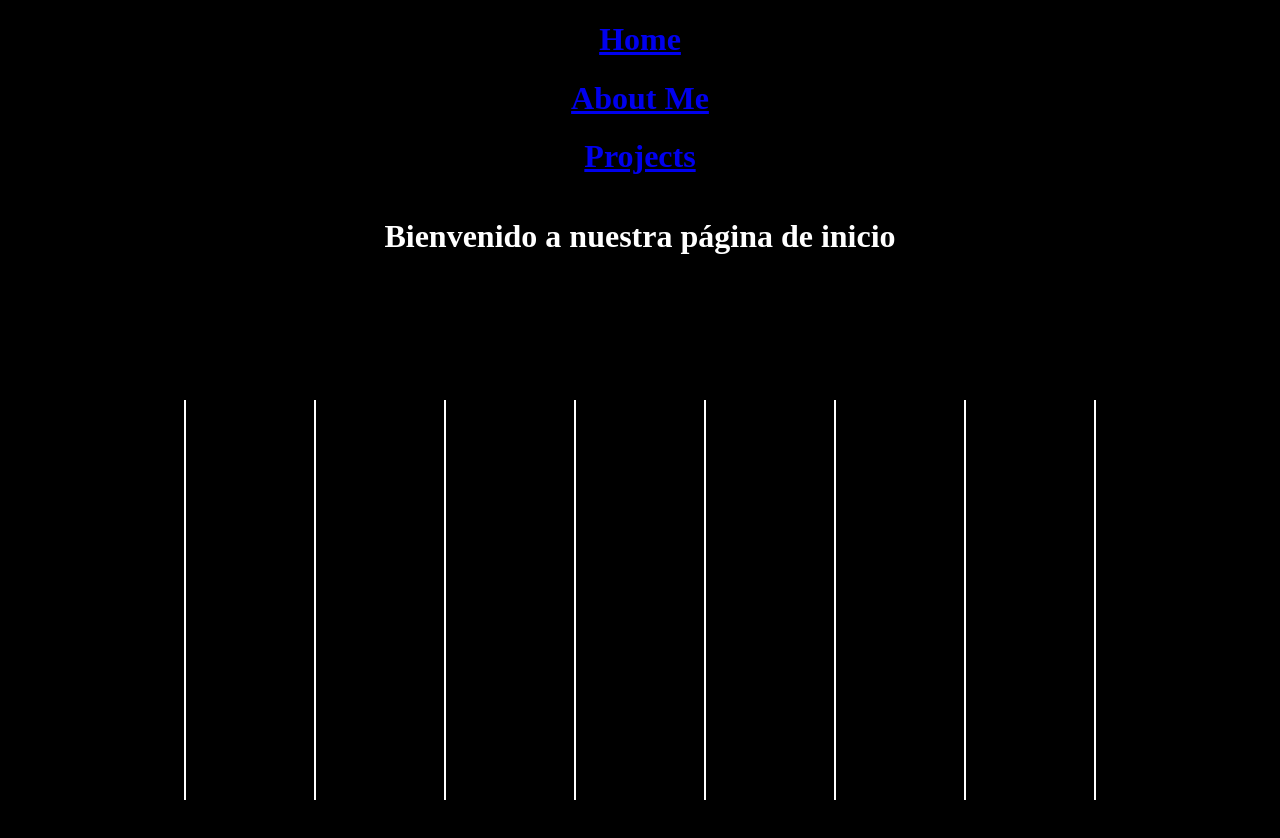
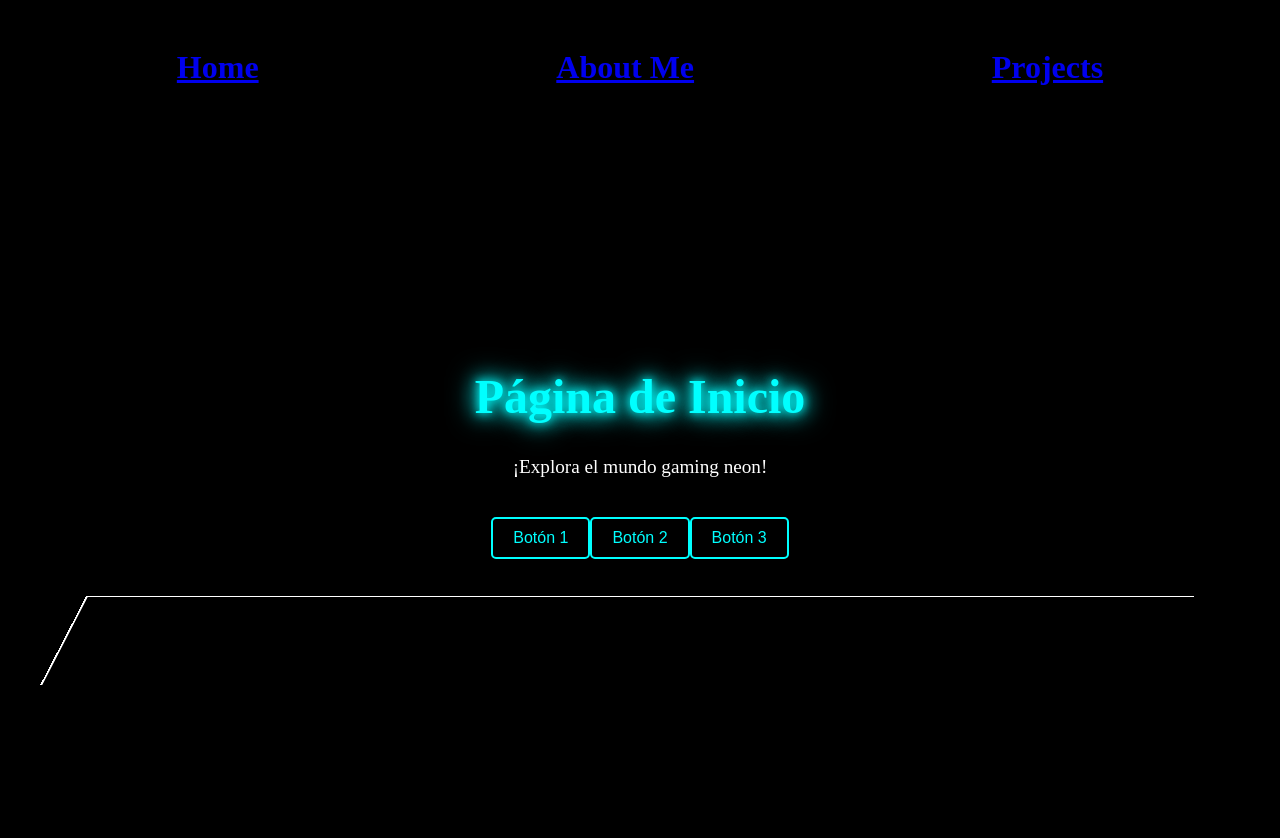
Before and after one commit to MaryJoP10/portfolio_web, a React (Create React App) app: page / in a window 1280 px wide. Shown: the top 838 px of the page. Before the commit the page ends 800 px from the top, so only its background shows below. Built offline with nearby package versions, Linux system fonts and the light colour scheme.

Commit message:
changes to floor

```diff
--- /dev/null
+++ b/src/components/navbar/navbar.css
@@ -0,0 +1,9 @@
+.navbar {
+  display: flex;
+  justify-content: space-around;
+  padding: 20px;
+}
+
+.navbar-item {
+  cursor: pointer;
+}
--- a/src/components/navbar/navbar.jsx
+++ b/src/components/navbar/navbar.jsx
@@ -1,16 +1,17 @@
 import React from "react"
 import { NavLink as Link } from "react-router-dom";
+import './navbar.css'
 
 const Navbar = () => {
     return(
-        <div>
-            <Link to='/'>
+        <div className="navbar">
+            <Link className="navbar-item" to='/'>
                 <h1>Home</h1>
             </Link>
-            <Link to='/about'>
+            <Link className="navbar-item" to='/about'>
                 <h1>About Me</h1>
             </Link>
-            <Link to='/project'>
+            <Link className="navbar-item" to='/project'>
                 <h1>Projects</h1>
             </Link>
         </div>
--- a/src/pages/home.js
+++ b/src/pages/home.js
@@ -2,43 +2,49 @@ import React, { useEffect, useState } from "react"
 import '../styles/home.css'
 
 const Home = () => {
-    const [numLines, setNumLines] = useState(0);
 
-    useEffect(() => {
-      const calculateNumLines = () => {
-        // Obtén el ancho de la pantalla
-        const screenWidth = window.innerWidth;
+  return (
+    <div className="home-page">
 
-        // Calcula el número de líneas que caben en la pantalla
-        const linesFitInScreen = Math.floor(screenWidth / 150); // 30 es el ancho estimado de una línea
 
-        setNumLines(linesFitInScreen);
-      };
+      <div className="title-container">
+        <h1 className="neon-text">Página de Inicio</h1>
+        <p className="subtitle">¡Explora el mundo gaming neon!</p>
+      </div>
 
-      // Llama a la función para calcular el número de líneas al montar el componente y cuando cambia el tamaño de la pantalla
-      calculateNumLines();
-      window.addEventListener('resize', calculateNumLines);
+      <div className="button-container">
+        <button className="neon-button">Botón 1</button>
+        <button className="neon-button">Botón 2</button>
+        <button className="neon-button">Botón 3</button>
+      </div>
+      <div className="floor-container">
+        <div className="floor-left">
 
-      // Limpia el event listener al desmontar el componente
-      return () => {
-        window.removeEventListener('resize', calculateNumLines);
-      };
-    }, []);
+        </div>
+        <div className="floor-center">
 
-    const generateLines = () => {
-      const lines = [];
-      for (let i = 0; i < numLines; i++) {
-        lines.push(<div key={i} className="vertical-line"></div>);
-      }
-      return lines;
-    };
+        </div>
+        <div className="floor-right">
 
-    return (
-      <div className="home-page">
-        <h1>Bienvenido a nuestra página de inicio</h1>
-        <div className="vertical-lines">{generateLines()}</div>
+        </div>
+        <div className="grid-container">
+          {/* Líneas horizontales */}
+          <div className="grid-line"></div>
+          <div className="grid-line"></div>
+          <div className="grid-line"></div>
+          {/* ... otras líneas horizontales ... */}
+
+          {/* Líneas verticales */}
+          <div className="grid-line vertical"></div>
+          <div className="grid-line vertical"></div>
+          <div className="grid-line vertical"></div>
+          <div className="grid-line vertical"></div>
+          <div className="grid-line vertical"></div>
+          {/* ... otras líneas verticales ... */}
+        </div>
       </div>
-    );
-  };
+    </div>
+  );
+};
 
 export default Home;
--- a/src/styles/home.css
+++ b/src/styles/home.css
@@ -1,22 +1,111 @@
 .home-page {
-    display: flex;
-    flex-direction: column;
-    align-items: center;
-    justify-content: flex-end; /* Alinea los elementos al final del contenedor */
+  display: flex;
+  flex-direction: column;
+  align-items: center;
+  justify-content: center;
+  height: 100vh;
+  perspective: 1000px;
+}
+
+.floor-container{
+  transform: rotateX(45deg);
+}
+
+.grid-container {
+  position: relative;
+  width: 90vw;
+  height: 20vh;
+  transform: rotateX(45deg); /* Gira la cuadrícula en el eje X para la perspectiva 3D */
+}
+
+.grid-line {
+  position: absolute;
+  width: 100%;
+  height: 1px;
+  background-color: white;
+  transform-origin: 0 0;
+  margin-bottom: 2px;
+}
+
+.grid-line:nth-child(5n) {
+  height: 2px;
+  background-color: white;
+  margin-bottom: 4px;
+}
+
+.grid-line:nth-child(10n) {
+  height: 3px;
+  background-color: white;
+  margin-bottom: 6px;
+}
+
+.grid-line.vertical {
+  height: 100%;
+  width: 1px;
+  background-color: white;
+  margin-right: 2px;
+}
+
+.grid-line.vertical:nth-child(5n) {
+  width: 2px;
+  background-color: white;
+  margin-right: 4px;
+}
+
+.grid-line.vertical:nth-child(10n) {
+  width: 3px;
+  background-color: white;
+  margin-right: 6px;
+}
+
+.title-container {
+  text-align: center;
+}
+
+.neon-text {
+  font-size: 3em;
+  color: #0ff; /* Color neon */
+  text-shadow: 0 0 10px #0ff, 0 0 20px #0ff, 0 0 30px #0ff;
+}
+
+.subtitle {
+  font-size: 1.2em;
+}
+
+.button-container {
+  margin-top: 20px;
+  display: flex;
+  justify-content: space-around;
+}
+
+.neon-button {
+  padding: 10px 20px;
+  font-size: 1em;
+  color: #0ff; /* Color neon */
+  background-color: transparent;
+  border: 2px solid #0ff;
+  border-radius: 5px;
+  cursor: pointer;
+  position: relative;
+  overflow: hidden;
+  transition: background-color 0.3s ease;
+
+  &:hover {
+    background-color: #0ff; /* Fondo neon al pasar el ratón */
   }
 
-  .vertical-lines {
-    display: flex;
+  &::before {
+    content: '';
     position: absolute;
-    justify-content: center;
-    bottom: 0;
+    top: 0;
+    left: -100%;
+    width: 100%;
+    height: 100%;
+    background: linear-gradient(90deg, transparent, #0ff, transparent);
+    transition: left 0.3s ease;
   }
 
-  .vertical-line {
-    width: 2px;
-    height: 50vh;
-    background-color: white;
-    margin: 0 5vw;
-    left: 0;
-    right: 0;
+  &:hover::before {
+    left: 100%;
   }
+}
```
